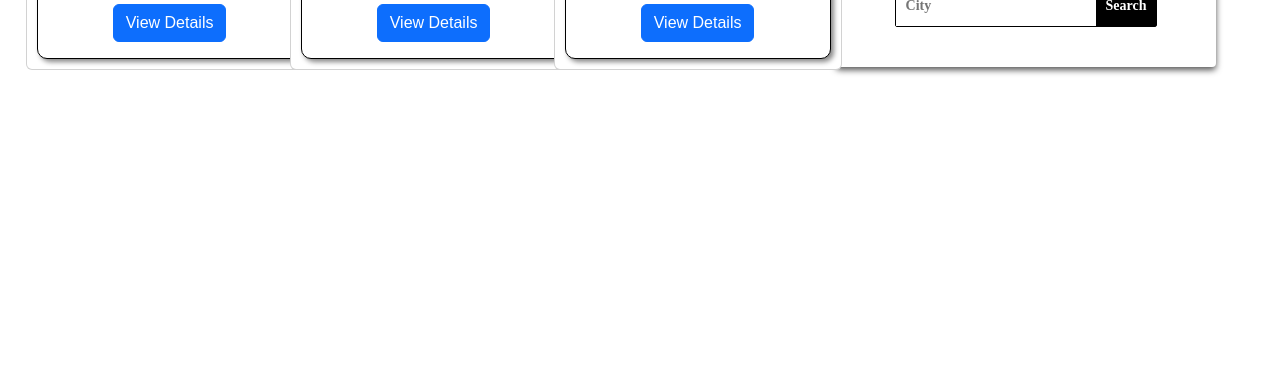
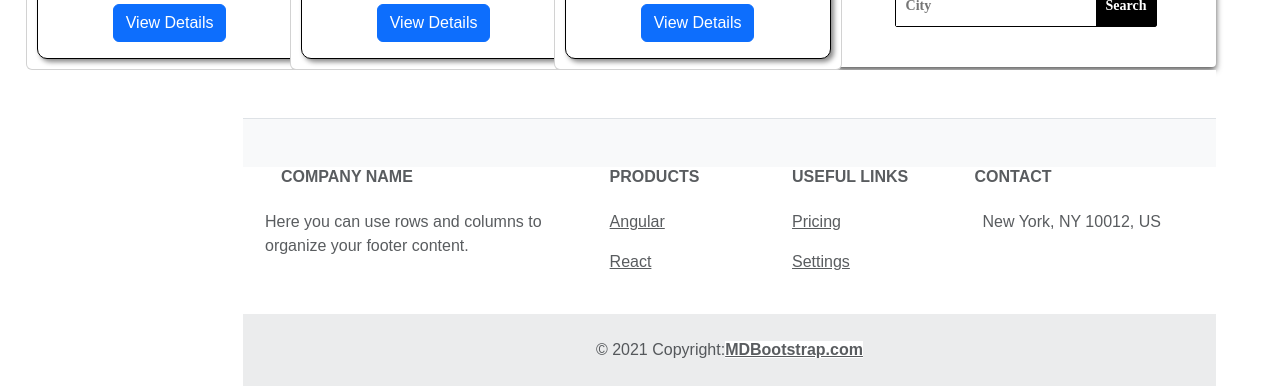
Before and after one commit to jegathees02/AgriCol, a React (Create React App) app: page / in a window 1280 px wide. Shown: the part 481-867 px from the top of the page. Before the commit the page ends 800 px from the top, so only its background shows below. Built offline with nearby package versions, Linux system fonts and the light colour scheme.

Commit message:
sanjeevi1

```diff
--- a/package.json
+++ b/package.json
@@ -14,6 +14,7 @@
     "@testing-library/user-event": "^13.5.0",
     "axios": "^1.2.2",
     "bootstrap": "^5.2.3",
+    "mdb-react-ui-kit": "^5.1.0",
     "react": "^18.2.0",
     "react-bootstrap": "^2.7.0",
     "react-chatbot-kit": "^2.1.2",
--- a/src/components/dashboard.js
+++ b/src/components/dashboard.js
@@ -4,7 +4,7 @@ import Navbar from './navbar';
 import Weather from './weather';
 import ChatbotMain from './chatbot/chatmain';
 import DashBoardRecent from './dashboard-recent';
-
+import Footer from './footer';
 function Dashboard() {
     return(
         <>
@@ -23,6 +23,9 @@ function Dashboard() {
             <div className='dashboard-Weather'>
                 <Weather/>
             </div>
+            <div className='dashboard-Weather'>
+                <Footer/>
+            </div>
         </div>
         </>
     )
--- /dev/null
+++ b/src/components/footer.js
@@ -0,0 +1,132 @@
+import React from 'react';
+import { MDBFooter, MDBContainer, MDBRow, MDBCol, MDBIcon } from 'mdb-react-ui-kit';
+
+export default function App() {
+  return (
+    <MDBFooter bgColor='light' className='text-center text-lg-start text-muted'>
+      <section className='d-flex justify-content-center justify-content-lg-between p-4 border-bottom'>
+        {/* <div className='me-5 d-none d-lg-block'>
+          <span>Get connected with us on social networks:</span>
+        </div> */}
+
+        {/* <div>
+          <a href='' className='me-4 text-reset'>
+            <MDBIcon fab icon="facebook-f" />
+          </a>
+          <a href='' className='me-4 text-reset'>
+            <MDBIcon fab icon="twitter" />
+          </a>
+          <a href='' className='me-4 text-reset'>
+            <MDBIcon fab icon="google" />
+          </a>
+          <a href='' className='me-4 text-reset'>
+            <MDBIcon fab icon="instagram" />
+          </a>
+          <a href='' className='me-4 text-reset'>
+            <MDBIcon fab icon="linkedin" />
+          </a>
+          <a href='' className='me-4 text-reset'>
+            <MDBIcon fab icon="github" />
+          </a>
+        </div> */}
+      </section>
+
+      <section className=''>
+        <MDBContainer className='text-center text-md-start mt-5'>
+          <MDBRow className='mt-3'>
+            <MDBCol md="4" lg="5" xl="4" className='mx-auto mb-4'>
+              <h6 className='text-uppercase fw-bold mb-4'>
+                <MDBIcon icon="gem" className="me-3" />
+                Company name
+              </h6>
+              <p>
+                Here you can use rows and columns to organize your footer content.
+              </p>
+            </MDBCol>
+
+              {/* <h6 className='text-uppercase fw-bold mb-4'>
+                <MDBIcon icon="gem" className="me-3" />
+                Company name
+              </h6> */}
+              {/* <h6 className='text-uppercase fw-bold mb-4'>
+                <MDBIcon icon="gem" className="me-3" />
+                Company name
+              </h6> */}
+            <MDBCol md="10" lg="2" xl="2" className='mx-auto mb-4'>
+              <h6 className='text-uppercase fw-bold mb-4'>Products</h6>
+              <p>
+                <a href='#!' className='text-reset'>
+                  Angular
+                </a>
+              </p>
+              <p>
+                <a href='#!' className='text-reset'>
+                  React
+                </a>
+              </p>
+              {/* <p>
+                <a href='#!' className='text-reset'>
+                  Vue
+                </a>
+              </p>
+              <p>
+                <a href='#!' className='text-reset'>
+                  Laravel
+                </a>
+              </p> */}
+            </MDBCol>
+
+            <MDBCol md="3" lg="2" xl="2" className='mx-auto mb-4'>
+              <h6 className='text-uppercase fw-bold mb-4'>Useful links</h6>
+              <p>
+                <a href='#!' className='text-reset'>
+                  Pricing
+                </a>
+              </p>
+              <p>
+                <a href='#!' className='text-reset'>
+                  Settings
+                </a>
+              </p>
+              {/* <p>
+                <a href='#!' className='text-reset'>
+                  Orders
+                </a>
+              </p>
+              <p>
+                <a href='#!' className='text-reset'>
+                  Help
+                </a>
+              </p> */}
+            </MDBCol>
+
+            <MDBCol md="4" lg="3" xl="3" className='mx-auto mb-md-0 mb-4'>
+              <h6 className='text-uppercase fw-bold mb-4'>Contact</h6>
+              <p>
+                <MDBIcon icon="home" className="me-2" />
+                New York, NY 10012, US
+              </p>
+              {/* <p>
+                <MDBIcon icon="envelope" className="me-3" />
+                info@example.com
+              </p>
+              <p>
+                <MDBIcon icon="phone" className="me-3" /> + 01 234 567 88
+              </p>
+              <p>
+                <MDBIcon icon="print" className="me-3" /> + 01 234 567 89
+              </p> */}
+            </MDBCol>
+          </MDBRow>
+        </MDBContainer>
+      </section>
+
+      <div className='text-center p-4' style={{ backgroundColor: 'rgba(0, 0, 0, 0.05)' }}>
+        © 2021 Copyright:
+        <a className='text-reset fw-bold' href='https://mdbootstrap.com/'>
+          MDBootstrap.com
+        </a>
+      </div>
+    </MDBFooter>
+  );
+}
```
Also changed, not shown: 2 other files (tests, documents, lock files or other folders).
